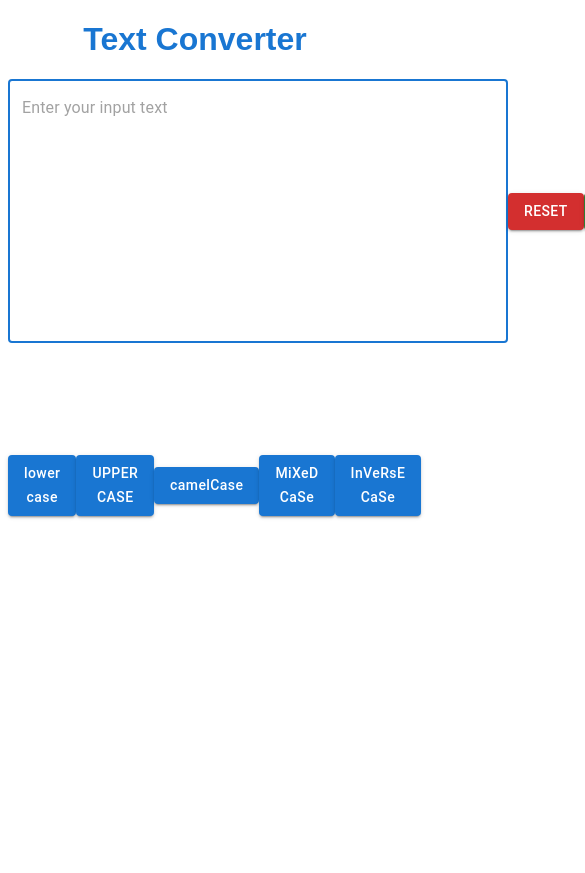
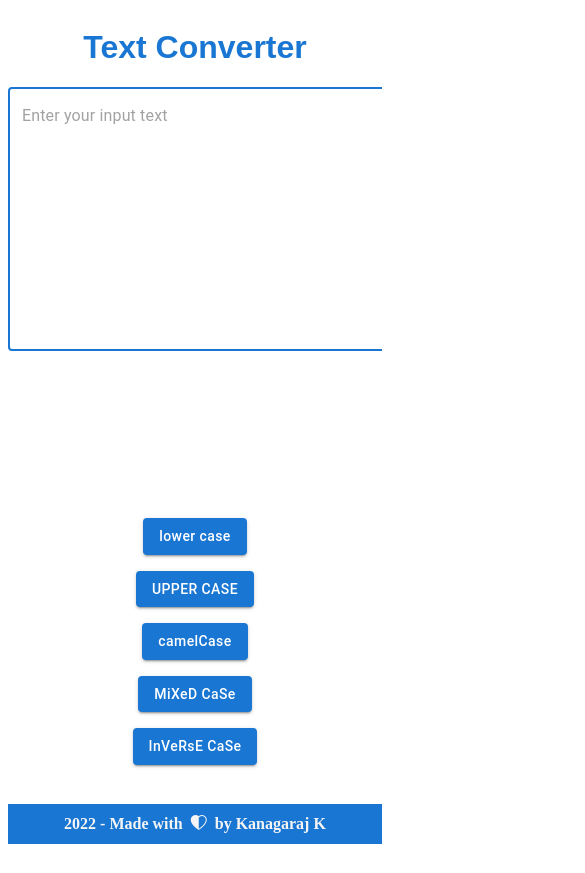
Before and after one commit to kanagu555/text-converter, a React (Create React App) app: page / in a window 390 px wide. Shown: the top 873 px of the page, 585 px wide, since content can reach past the window. Built offline with nearby package versions, Linux system fonts and the light colour scheme.

Commit message:
added mobile view for buttons

```diff
--- a/public/index.html
+++ b/public/index.html
@@ -15,6 +15,7 @@
       user's mobile device or desktop. See https://developers.google.com/web/fundamentals/web-app-manifest/
     -->
     <link rel="manifest" href="%PUBLIC_URL%/manifest.json" />
+    <link rel="stylesheet" href="https://cdn.jsdelivr.net/npm/bootstrap-icons@1.9.1/font/bootstrap-icons.css">
     <!--
       Notice the use of %PUBLIC_URL% in the tags above.
       It will be replaced with the URL of the `public` folder during the build.
@@ -26,7 +27,7 @@
     -->
     <title>React App</title>
   </head>
-  <body>
+  <body style="overflow: hidden">
     <noscript>You need to enable JavaScript to run this app.</noscript>
     <div id="root"></div>
     <!--
--- a/src/App.css
+++ b/src/App.css
@@ -1,3 +1,7 @@
 .bg-height {
   height: 100vh;
+  overflow: hidden;
+  display: flex;
+  flex-direction: column;
+  justify-content: space-between;
 }
--- a/src/App.js
+++ b/src/App.js
@@ -2,6 +2,7 @@ import React, { createContext, useState } from "react";
 import MainBtn from "./components/ButtonFields/MainBtn";
 import MainForm from "./components/FormFields/MainForm";
 import "./App.css";
+import Footer from "./components/Footer/Footer";
 
 export const AppContext = createContext();
 
@@ -16,6 +17,7 @@ function App() {
       >
         <MainForm />
         <MainBtn />
+        <Footer />
       </AppContext.Provider>
     </div>
   );
--- a/src/components/ButtonFields/Button.css
+++ b/src/components/ButtonFields/Button.css
@@ -10,3 +10,13 @@
     justify-content: space-evenly;
     padding-top: 7rem;
 }
+
+@media only screen and (max-width: 465px) {
+    .flex-btn-container {
+      display: flex;
+      flex-direction: column;
+    }
+    .btn-margin {
+      margin-top: 1rem;
+    }
+  }
--- a/src/components/ButtonFields/CamelCaseBtn.js
+++ b/src/components/ButtonFields/CamelCaseBtn.js
@@ -13,7 +13,7 @@ const CamelCaseBtn = () => {
   }
 
   return (
-    <div>
+    <div className="btn-margin">
       <Button style={{ textTransform: "none" }} variant="contained" onClick={toCamelCase}>
         camelCase
       </Button>
--- a/src/components/ButtonFields/InverseCase.js
+++ b/src/components/ButtonFields/InverseCase.js
@@ -19,7 +19,7 @@ const InverseCase = () => {
   };
 
   return (
-    <div>
+    <div className="btn-margin">
       <Button
         style={{ textTransform: "none" }}
         variant="contained"
--- a/src/components/ButtonFields/LowerCaseBtn.js
+++ b/src/components/ButtonFields/LowerCaseBtn.js
@@ -12,7 +12,7 @@ const LowerCaseBtn = () => {
   };
 
   return (
-    <div>
+    <div className="btn-margin">
       <Button
         style={{ textTransform: "none" }}
         variant="contained"
--- a/src/components/ButtonFields/MixedCaseBtn.js
+++ b/src/components/ButtonFields/MixedCaseBtn.js
@@ -18,7 +18,7 @@ const MixedCaseBtn = () => {
   };
 
   return (
-    <div>
+    <div className="btn-margin">
       <Button
         style={{ textTransform: "none" }}
         variant="contained"
--- a/src/components/ButtonFields/UpperCaseBtn.js
+++ b/src/components/ButtonFields/UpperCaseBtn.js
@@ -14,7 +14,7 @@ const UpperCaseBtn = () => {
   };
 
   return (
-    <div>
+    <div className="btn-margin">
       <Button
         style={{ textTransform: "none" }}
         variant="contained"
--- /dev/null
+++ b/src/components/Footer/Footer.css
@@ -0,0 +1,10 @@
+.footer-bar {
+  display: flex;
+  justify-content: center;
+  align-items: center;
+  background-color: #1976d2;
+  color: whitesmoke;
+  height: 40px;
+  font-weight: bold;
+  margin-bottom: 0.5em;
+}
--- /dev/null
+++ b/src/components/Footer/Footer.js
@@ -0,0 +1,13 @@
+import React from "react";
+import "./Footer.css";
+
+const Footer = () => {
+  return (
+    <div className="footer-bar">
+      {new Date().getFullYear()} - Made with &nbsp;{" "}
+      <i className="bi bi-heart-half" /> &nbsp; by Kanagaraj K
+    </div>
+  );
+};
+
+export default Footer;
```
